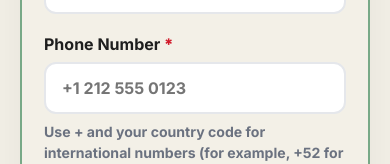
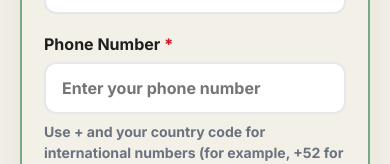
Before and after one commit to TheLeafAgency/The-LEAF-Agency, a Next.js app: page /get-started in a window 390 px wide. Shown: the part 815-979 px from the top of the page. Built offline with nearby package versions, Linux system fonts and the light colour scheme.

Commit message:
Avoid using a fictional phone number as the form example

```diff
--- a/app/get-started/page.tsx
+++ b/app/get-started/page.tsx
@@ -240,7 +240,7 @@ export default function GetStarted() {
                 {isLeafAgencyMention(companyName) && <span className="leaf-easter-egg">* Hey, that&apos;s us!</span>}
               </label>
               <label style={labelStyle}>Email <span className="required-star">*</span><input name="email" type="email" required value={email} onChange={(event) => setEmail(event.target.value)} style={inputStyle} placeholder="you@company.com" /></label>
-              <label style={labelStyle}>Phone Number <span className="required-star">*</span><input name="phone" type="tel" required maxLength={40} value={phone} onChange={(event) => setPhone(event.target.value)} style={inputStyle} placeholder="+1 212 555 0123" /><span style={{ display: "block", marginTop: "7px", color: "#6B7280", fontSize: "0.88rem", lineHeight: 1.5 }}>Use + and your country code for international numbers (for example, +52 for Mexico or +44 for the UK).</span></label>
+              <label style={labelStyle}>Phone Number <span className="required-star">*</span><input name="phone" type="tel" required maxLength={40} value={phone} onChange={(event) => setPhone(event.target.value)} style={inputStyle} placeholder="Enter your phone number" /><span style={{ display: "block", marginTop: "7px", color: "#6B7280", fontSize: "0.88rem", lineHeight: 1.5 }}>Use + and your country code for international numbers (for example, +52 for Mexico or +44 for the UK).</span></label>
 
               <label style={labelStyle}>
                 Company ZIP Code <span className="required-star">*</span>
```
